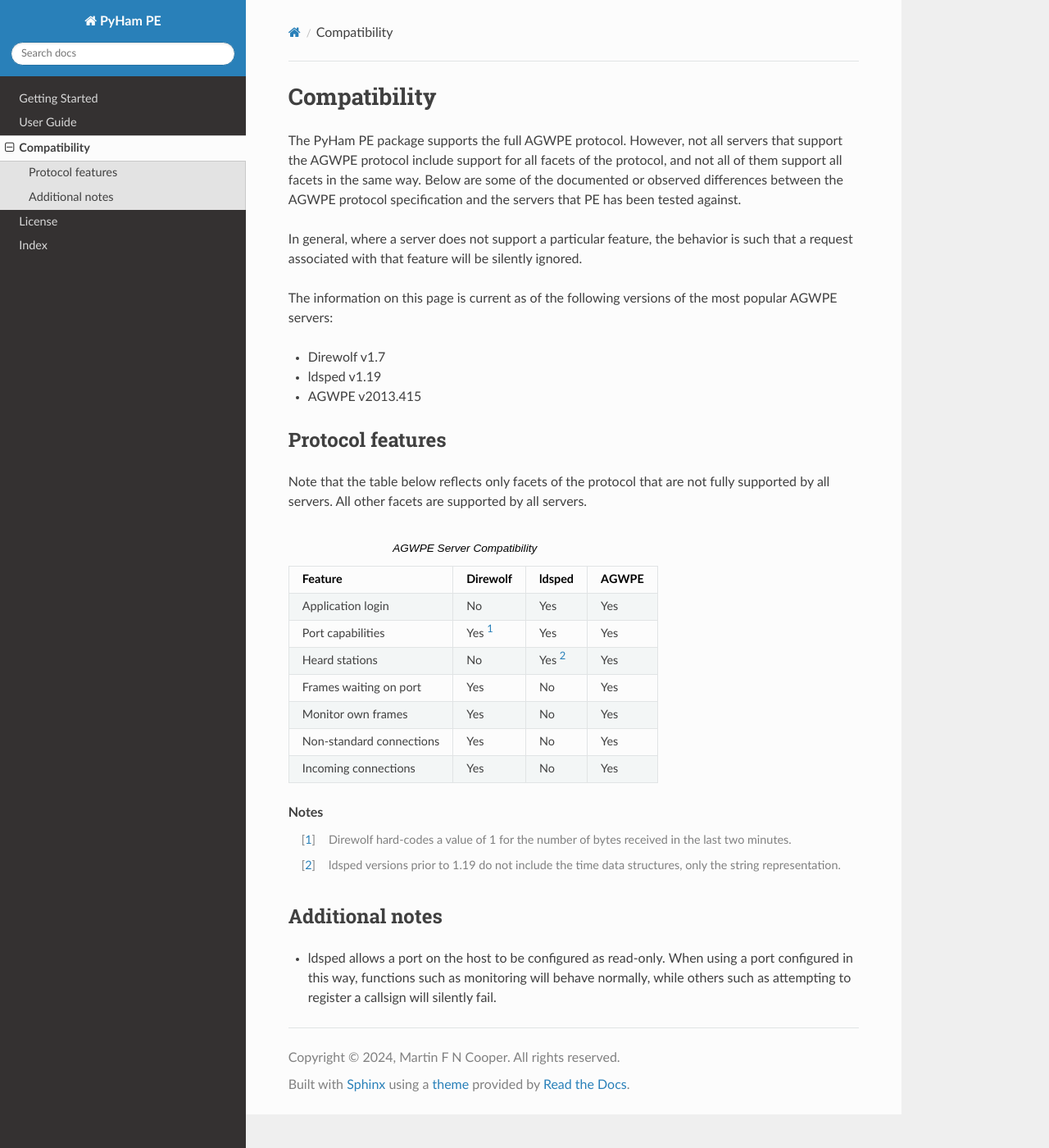
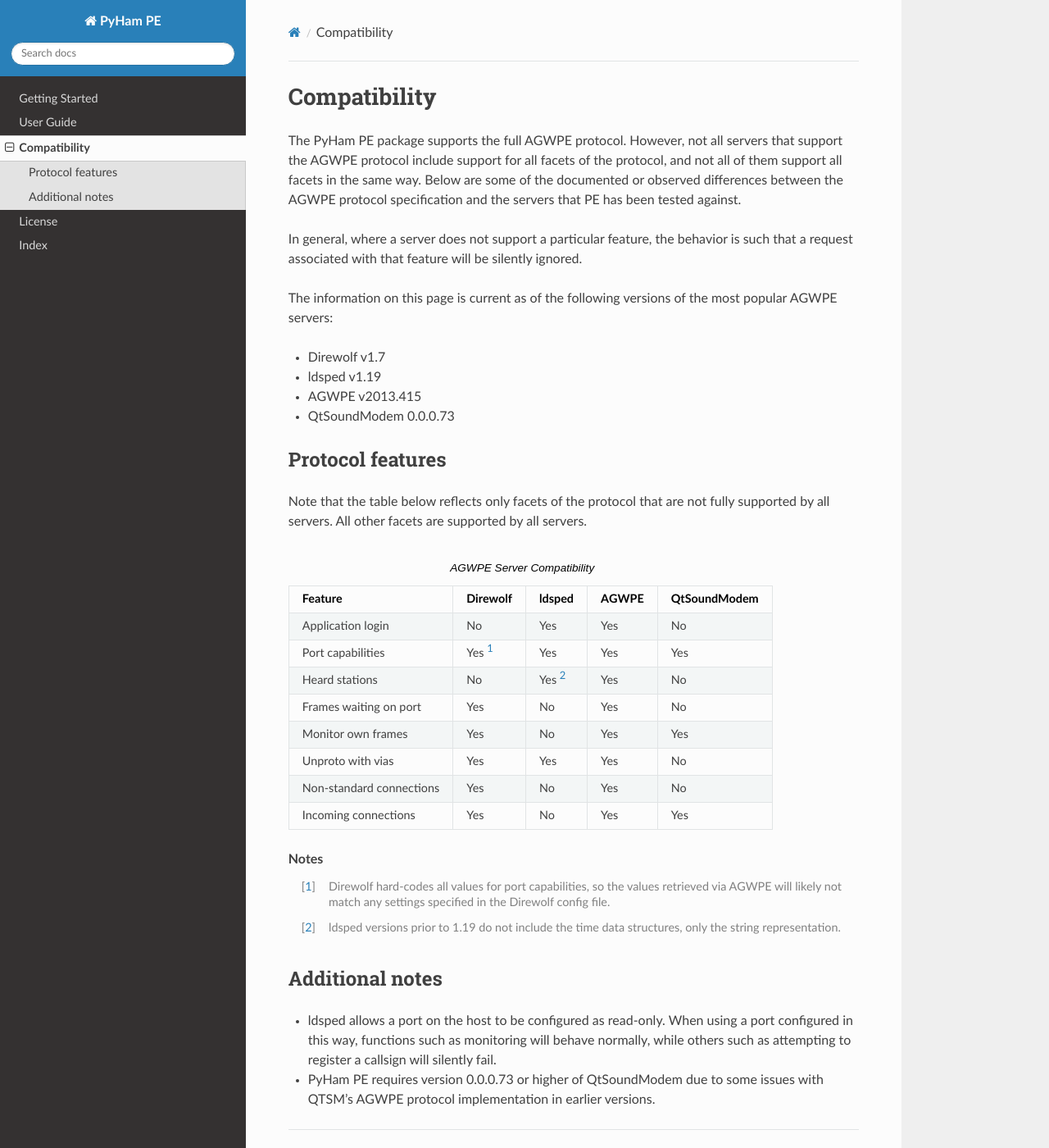
Before and after one commit to mfncooper/pyham_pe, a Sphinx documentation site: the page built from docs/compatibility.rst, in a window 1280 px wide and 1400 px high. Shown: the whole window at 82% size. Built offline with Sphinx 7.4.7 and the Read the Docs theme 3.1.0, drawn with Linux system fonts in a browser that asks for light colours; pages that are not in the unit, such as notebooks, are missing from menus.

Commit message:
Add compatibility info for QtSoundModem

```diff
--- a/docs/compatibility.rst
+++ b/docs/compatibility.rst
@@ -18,6 +18,7 @@
 - Direwolf v1.7
 - ldsped v1.19
 - AGWPE v2013.415
+- QtSoundModem 0.0.0.73
 
 
 Protocol features
@@ -33,39 +34,53 @@
      - Direwolf
      - ldsped
      - AGWPE
+     - QtSoundModem
    * - Application login
      - No
      - Yes
      - Yes
+     - No
    * - Port capabilities
      - Yes [#]_
+     - Yes
      - Yes
      - Yes
    * - Heard stations
      - No
      - Yes [#]_
      - Yes
+     - No
    * - Frames waiting on port
      - Yes
      - No
      - Yes
+     - No
    * - Monitor own frames
      - Yes
      - No
      - Yes
+     - Yes
+   * - Unproto with vias
+     - Yes
+     - Yes
+     - Yes
+     - No
    * - Non-standard connections
      - Yes
      - No
      - Yes
+     - No
    * - Incoming connections
      - Yes
      - No
      - Yes
+     - Yes
 
 .. rubric:: Notes
 
-.. [#] Direwolf hard-codes a value of 1 for the number of bytes received in
-       the last two minutes.
+.. [#] Direwolf hard-codes all values for port capabilities, so the values
+       retrieved via AGWPE will likely not match any settings specified in the
+       Direwolf config file.
 .. [#] ldsped versions prior to 1.19 do not include the time data structures,
        only the string representation.
 
@@ -77,3 +92,5 @@
   a port configured in this way, functions such as monitoring will behave
   normally, while others such as attempting to register a callsign will
   silently fail.
+- PyHam PE requires version 0.0.0.73 or higher of QtSoundModem due to some
+  issues with QTSM's AGWPE protocol implementation in earlier versions.
```
